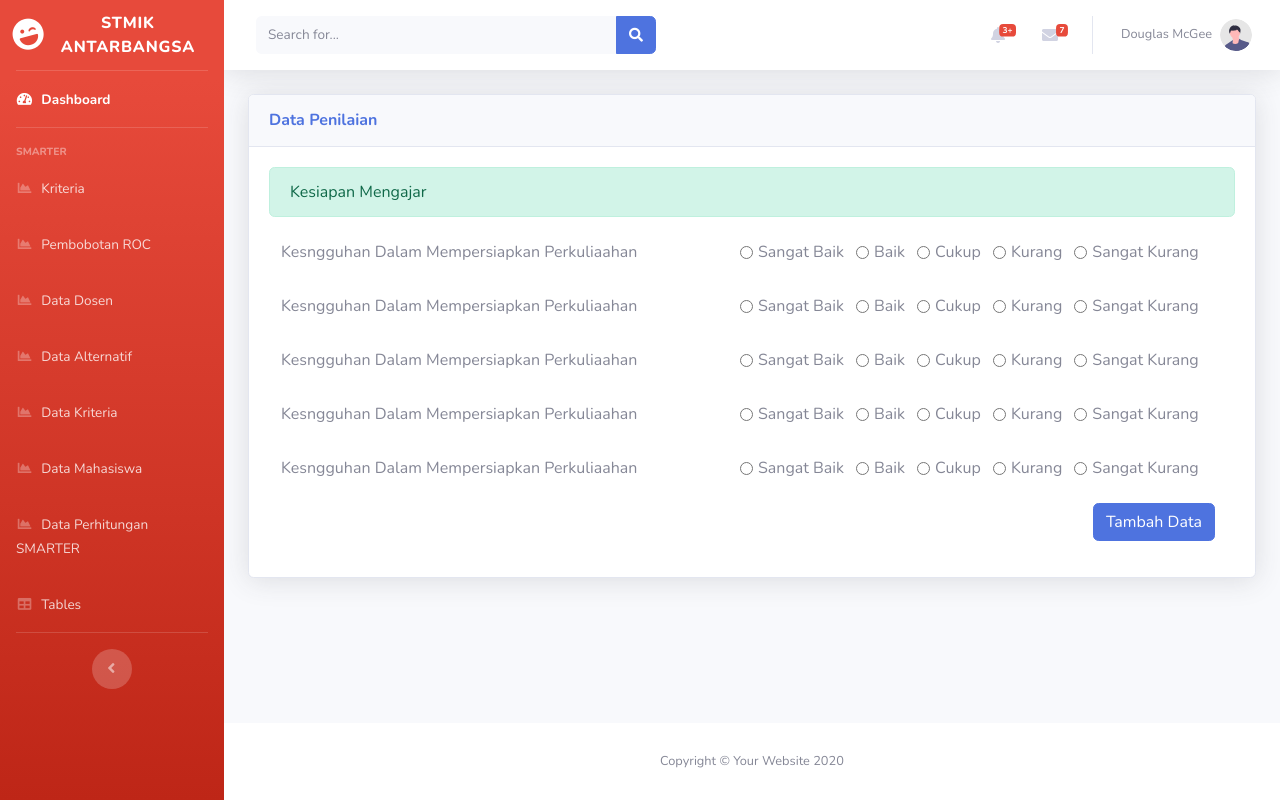
After one commit to refaldodev/SPK, a CodeIgniter 4 app: template app/Views/mahasiswa/penilaiandosen.php in a window 1280 px wide. The commit adds this page. Run offline with PHP 8.4 and a stand-in for CodeIgniter, Linux system fonts and the light colour scheme; the template is opened without the code that fills it, so the values that code supplies are empty; some libraries are stand-ins or nearby versions.

Commit message:
add create penilaian dosen

```diff
--- a/app/Controllers/Kriteria.php
+++ b/app/Controllers/Kriteria.php
@@ -19,7 +19,7 @@ class Kriteria extends BaseController
         // $seg1 = $request->uri->getSegment(1);
         // $datadosen = $this->dosenModel->findAll();
         $data = [
-            'title' =>   'ini data dosen',
+            'title' =>   'Data Kriteria',
             'kriteria' => $this->kriteriamodel->getKriteria(),
             'seg1' => $this->request->uri->getSegment(1),
             'validation' => \Config\Services::validation()
--- a/app/Views/dosen/create.php
+++ b/app/Views/dosen/create.php
@@ -8,8 +8,6 @@
              <a href="/datadosen" class="m-0 font-weight-bold btn btn-primary text-white "> <i class="fas fa-undo"></i>
                  Kembali</a>
          </div>
-
-
          <div class="card-body">
              <form action="/datadosen/save" method="post">
                  <?= csrf_field(); ?>
--- a/app/Views/mahasiswa/modaledit.php
+++ b/app/Views/mahasiswa/modaledit.php
@@ -51,7 +51,6 @@
                 beforeSend: function() {
                     $('.btnsimpan').attr('disable', 'disabled');
                     $('.btnsimpan').html('<i class="fa fa-spin fa-spinner"> </i>');
-
                 },
                 complete: function() {
                     $('.btnsimpan').remove('disable');
--- /dev/null
+++ b/app/Views/mahasiswa/penilaiandosen.php
@@ -0,0 +1,216 @@
+<?= $this->extend('admintemplate/template') ?>
+<?= $this->section('content') ?>
+
+<div class="container-fluid">
+    <div class="card shadow mb-4">
+        <div class="card-header py-3">
+            <h6 class="m-0 font-weight-bold text-primary">Data Penilaian</h6>
+        </div>
+        <div class="card-body">
+            <!-- Button trigger modal -->
+
+
+
+            <form action="/mahasiswa/savepenilaian" method="post" class="btntambahpenilaian">
+                <?= csrf_field() ?>
+                <div class="alert alert-success" role="alert">
+                    Kesiapan Mengajar</div>
+                <div class="form-group row col-12">
+                    <label for="staticEmail" class="col-sm-6 col-form-label">Kesngguhan Dalam Mempersiapkan Perkuliaahan</label>
+
+                    <div class="form-check form-check-inline  ">
+                        <input class="form-check-input" type="radio" name="question1" id="inlineRadio1" value="40">
+                        <label class="form-check-label" for="inlineRadio1">Sangat Baik </label>
+
+                    </div>
+                    <div class="form-check form-check-inline  ">
+                        <input class="form-check-input" type="radio" name="question1" id="inlineRadio1" value="30">
+                        <label class="form-check-label" for="inlineRadio1">Baik</label>
+
+                    </div>
+                    <div class="form-check form-check-inline  ">
+                        <input class="form-check-input" type="radio" name="question1" id="inlineRadio1" value="20">
+                        <label class="form-check-label" for="inlineRadio1">Cukup</label>
+
+                    </div>
+                    <div class="form-check form-check-inline  ">
+                        <input class="form-check-input" type="radio" name="question1" id="inlineRadio1" value="10">
+                        <label class="form-check-label" for="inlineRadio1">Kurang</label>
+
+                    </div>
+                    <div class="form-check form-check-inline  ">
+                        <input class="form-check-input" type="radio" name="question1" id="inlineRadio1" value="0">
+                        <label class="form-check-label" for="inlineRadio1">Sangat Kurang </label>
+
+                    </div>
+                </div>
+                <div class="form-group row col-12">
+                    <label for="staticEmail" class="col-sm-6 col-form-label">Kesngguhan Dalam Mempersiapkan Perkuliaahan</label>
+
+                    <div class="form-check form-check-inline  ">
+                        <input class="form-check-input" type="radio" name="question2" id="inlineRadio1" value="40">
+                        <label class="form-check-label" for="inlineRadio1">Sangat Baik </label>
+
+                    </div>
+                    <div class="form-check form-check-inline  ">
+                        <input class="form-check-input" type="radio" name="question2" id="inlineRadio1" value="30">
+                        <label class="form-check-label" for="inlineRadio1">Baik</label>
+
+                    </div>
+                    <div class="form-check form-check-inline  ">
+                        <input class="form-check-input" type="radio" name="question2" id="inlineRadio1" value="20">
+                        <label class="form-check-label" for="inlineRadio1">Cukup</label>
+
+                    </div>
+                    <div class="form-check form-check-inline  ">
+                        <input class="form-check-input" type="radio" name="question2" id="inlineRadio1" value="10">
+                        <label class="form-check-label" for="inlineRadio1">Kurang</label>
+
+                    </div>
+                    <div class="form-check form-check-inline  ">
+                        <input class="form-check-input" type="radio" name="question2" id="inlineRadio1" value="0">
+                        <label class="form-check-label" for="inlineRadio1">Sangat Kurang </label>
+
+                    </div>
+                </div>
+                <div class="form-group row col-12">
+                    <label for="staticEmail" class="col-sm-6 col-form-label">Kesngguhan Dalam Mempersiapkan Perkuliaahan</label>
+
+                    <div class="form-check form-check-inline  ">
+                        <input class="form-check-input" type="radio" name="question3" id="inlineRadio1" value="40">
+                        <label class="form-check-label" for="inlineRadio1">Sangat Baik </label>
+
+                    </div>
+                    <div class="form-check form-check-inline  ">
+                        <input class="form-check-input" type="radio" name="question3" id="inlineRadio1" value="30">
+                        <label class="form-check-label" for="inlineRadio1">Baik</label>
+
+                    </div>
+                    <div class="form-check form-check-inline  ">
+                        <input class="form-check-input" type="radio" name="question3" id="inlineRadio1" value="20">
+                        <label class="form-check-label" for="inlineRadio1">Cukup</label>
+
+                    </div>
+                    <div class="form-check form-check-inline  ">
+                        <input class="form-check-input" type="radio" name="question3" id="inlineRadio1" value="10">
+                        <label class="form-check-label" for="inlineRadio1">Kurang</label>
+
+                    </div>
+                    <div class="form-check form-check-inline  ">
+                        <input class="form-check-input" type="radio" name="question3" id="inlineRadio1" value="0">
+                        <label class="form-check-label" for="inlineRadio1">Sangat Kurang </label>
+
+                    </div>
+                </div>
+                <div class="form-group row col-12">
+                    <label for="staticEmail" class="col-sm-6 col-form-label">Kesngguhan Dalam Mempersiapkan Perkuliaahan</label>
+
+                    <div class="form-check form-check-inline  ">
+                        <input class="form-check-input" type="radio" name="question4" id="inlineRadio1" value="40">
+                        <label class="form-check-label" for="inlineRadio1">Sangat Baik </label>
+
+                    </div>
+                    <div class="form-check form-check-inline  ">
+                        <input class="form-check-input" type="radio" name="question4" id="inlineRadio1" value="30">
+                        <label class="form-check-label" for="inlineRadio1">Baik</label>
+
+                    </div>
+                    <div class="form-check form-check-inline  ">
+                        <input class="form-check-input" type="radio" name="question4" id="inlineRadio1" value="20">
+                        <label class="form-check-label" for="inlineRadio1">Cukup</label>
+
+                    </div>
+                    <div class="form-check form-check-inline  ">
+                        <input class="form-check-input" type="radio" name="question4" id="inlineRadio1" value="10">
+                        <label class="form-check-label" for="inlineRadio1">Kurang</label>
+
+                    </div>
+                    <div class="form-check form-check-inline  ">
+                        <input class="form-check-input" type="radio" name="question4" id="inlineRadio1" value="0">
+                        <label class="form-check-label" for="inlineRadio1">Sangat Kurang </label>
+
+                    </div>
+                </div>
+                <div class="form-group row col-12">
+                    <label for="staticEmail" class="col-sm-6 col-form-label">Kesngguhan Dalam Mempersiapkan Perkuliaahan</label>
+
+                    <div class="form-check form-check-inline  ">
+                        <input class="form-check-input" type="radio" name="question5" id="inlineRadio1" value="40">
+                        <label class="form-check-label" for="inlineRadio1">Sangat Baik </label>
+
+                    </div>
+                    <div class="form-check form-check-inline  ">
+                        <input class="form-check-input" type="radio" name="question5" id="inlineRadio1" value="30">
+                        <label class="form-check-label" for="inlineRadio1">Baik</label>
+
+                    </div>
+                    <div class="form-check form-check-inline  ">
+                        <input class="form-check-input" type="radio" name="question5" id="inlineRadio1" value="20">
+                        <label class="form-check-label" for="inlineRadio1">Cukup</label>
+
+                    </div>
+                    <div class="form-check form-check-inline  ">
+                        <input class="form-check-input" type="radio" name="question5" id="inlineRadio1" value="10">
+                        <label class="form-check-label" for="inlineRadio1">Kurang</label>
+
+                    </div>
+                    <div class="form-check form-check-inline  ">
+                        <input class="form-check-input" type="radio" name="question5" id="inlineRadio1" value="0">
+                        <label class="form-check-label" for="inlineRadio1">Sangat Kurang </label>
+
+                    </div>
+                </div>
+                <div class="form-group row mr-2">
+
+                    <div class="col-sm-12 text-right">
+                        <button type="submit" class="btn btn-primary btnsimpan">Tambah Data</button>
+                    </div>
+                </div>
+            </form>
+
+        </div>
+    </div>
+
+</div>
+</div>
+<script>
+    $(document).ready(function() {
+        $('.btntambahpenilaian').submit(function(e) {
+            e.preventDefault();
+            $.ajax({
+                type: "post",
+                url: $(this).attr('action'),
+                data: $(this).serialize(),
+                dataType: "json",
+                beforeSend: function() {
+                    $('.btnsimpan').attr('disable', 'disabled');
+                    $('.btnsimpan').html('<i class="fa fa-spin fa-spinner"> </i>');
+                },
+                complete: function() {
+                    $('.btnsimpan').remove('disable');
+                    $('.btnsimpan').html('Tambah Data');
+                },
+                success: function(response) {
+                    Swal.fire({
+                        icon: 'success',
+                        title: 'Berhasil',
+                        text: response.sukses,
+                        confirmButtonColor: '#3085d6'
+                    }).then((result) => {
+                        if (result.value) {
+                            window.location.href = '/mahasiswa';
+                        }
+
+
+                    })
+
+
+                },
+                error: function(xhr, ajaxOptions, thrownError) {
+                    alert(xhr.status + "\n" + xhr.responseText + "\n" + thrownError)
+                }
+            });
+        })
+    })
+</script>
+<?= $this->endSection() ?>
```
Also changed, not shown: app/Controllers/Mahasiswa.php (+30 -0 lines), app/Controllers/PenilaianDosen.php (added, +18 -0 lines), app/Models/PenilaianModel.php (added, +14 -0 lines).
